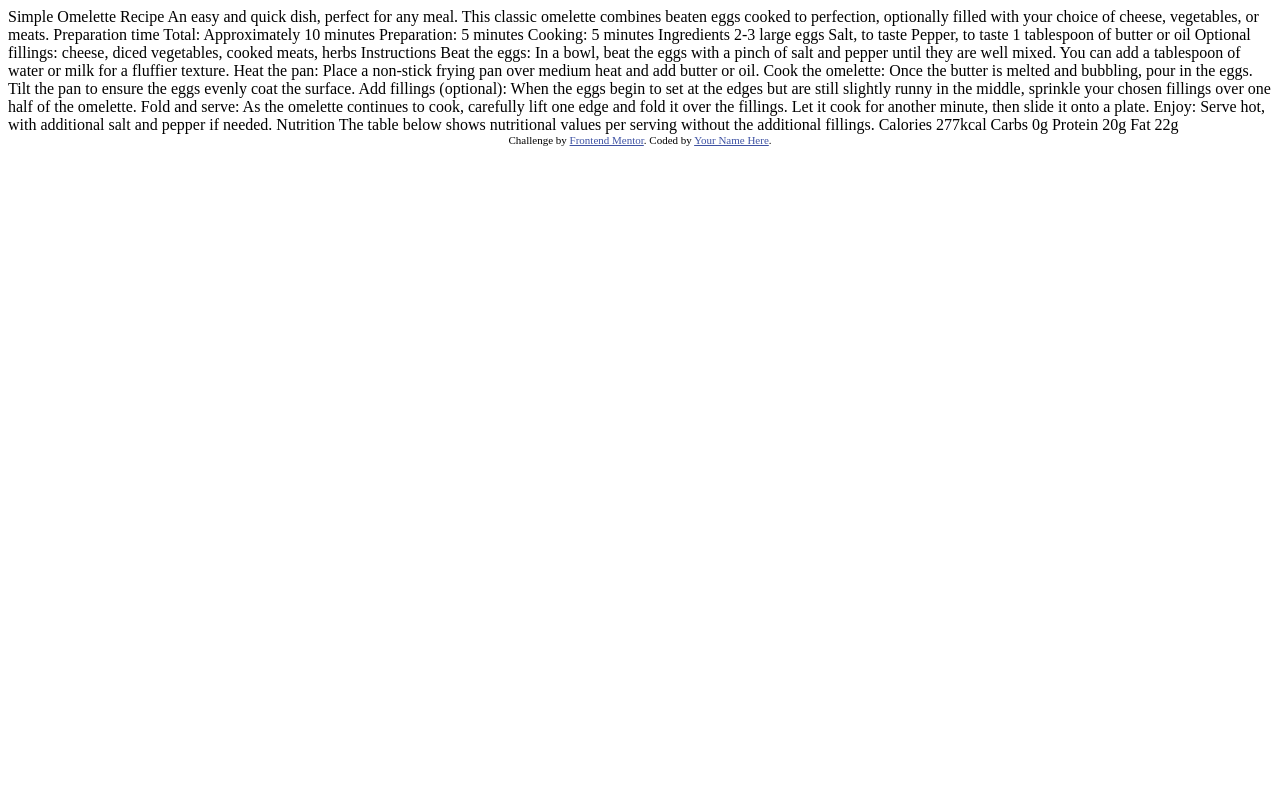
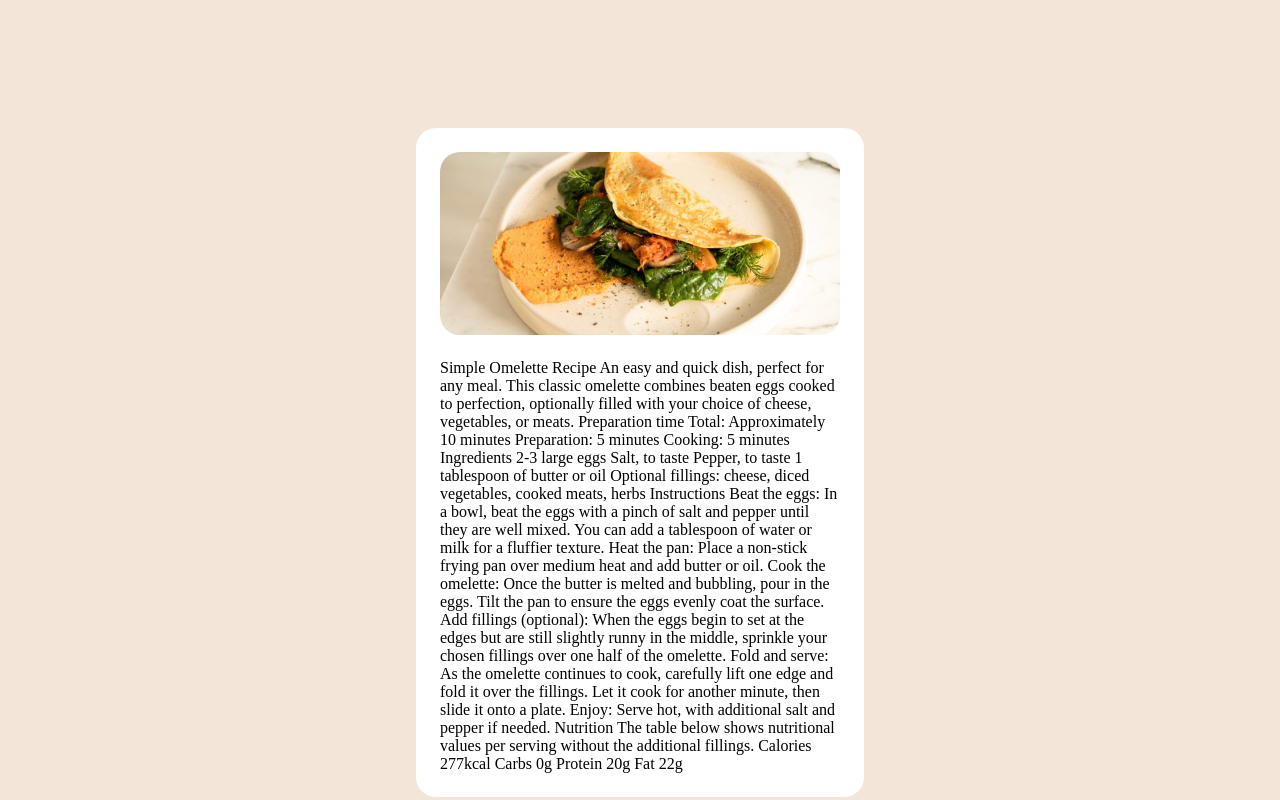
Before and after one commit to mearlenlc/fem-recipe, a plain HTML site: page index.html in a window 1280 px wide. Drawn offline with Linux system fonts and the light colour scheme.

Commit message:
getting started

```diff
--- a/index.html
+++ b/index.html
@@ -5,17 +5,14 @@
   <meta name="viewport" content="width=device-width, initial-scale=1.0"> <!-- displays site properly based on user's device -->
 
   <link rel="icon" type="image/png" sizes="32x32" href="./assets/images/favicon-32x32.png">
+  <link rel="stylesheet" href="style.css">
 
   <title>Frontend Mentor | Recipe page</title>
-
-  <!-- Feel free to remove these styles or customise in your own stylesheet 👍 -->
-  <style>
-    .attribution { font-size: 11px; text-align: center; }
-    .attribution a { color: hsl(228, 45%, 44%); }
-  </style>
 </head>
 <body>
-
+<div class="flex-container">
+  <div class="flex-card">
+    <img class="hero" src="./assets/images/image-omelette.jpeg">
     Simple Omelette Recipe
 
     An easy and quick dish, perfect for any meal. This classic omelette combines beaten eggs cooked
@@ -68,10 +65,11 @@
 
     Fat
     22g
+  </div>
 
-  <div class="attribution">
-    Challenge by <a href="https://www.frontendmentor.io?ref=challenge" target="_blank">Frontend Mentor</a>.
-    Coded by <a href="#">Your Name Here</a>.
+
+
 </div>
+
 </body>
 </html>
--- /dev/null
+++ b/style.css
@@ -0,0 +1,30 @@
+
+body{
+  margin: 0;
+}
+
+.flex-container{
+  display: flex;
+  justify-content: center;
+  background-color: hsl(30, 54%, 90%);
+  height: 100vh;
+}
+
+.flex-card{
+  display: flex;
+  flex-direction: column;
+  align-items: center;
+  margin-top: 10%;
+  margin-bottom: auto;
+  padding: 24px;
+  border-radius: 20px;
+  max-width: 400px;
+  background-color: white;
+}
+
+.hero{
+  max-width: 400px;
+  height: auto;
+  border-radius: 20px;
+  margin-bottom: 24px;
+}
```
Lines whose indentation alone changed are shown as unchanged.
